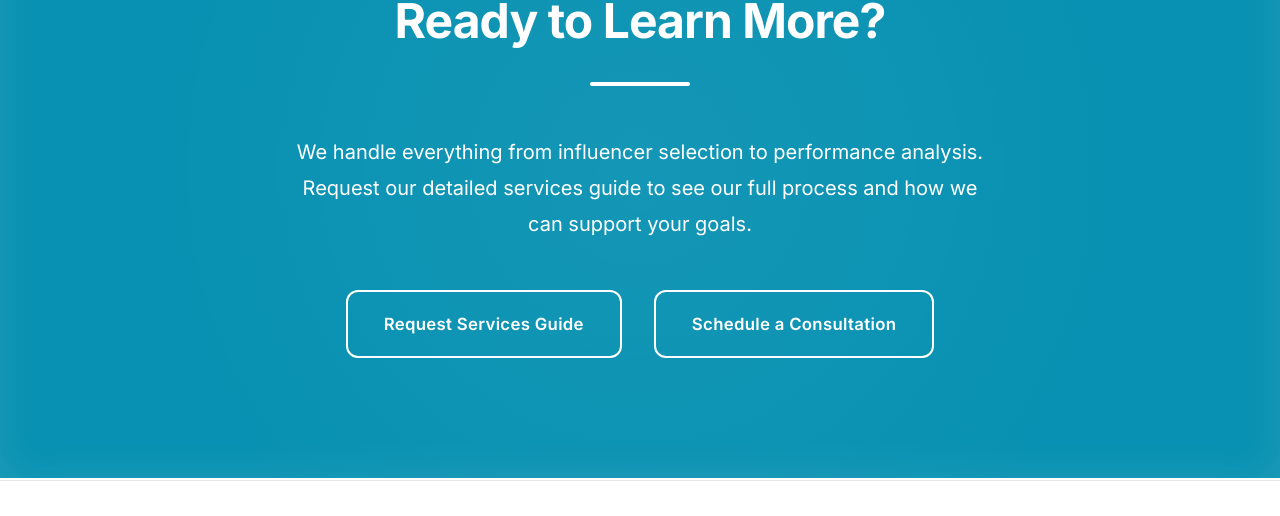
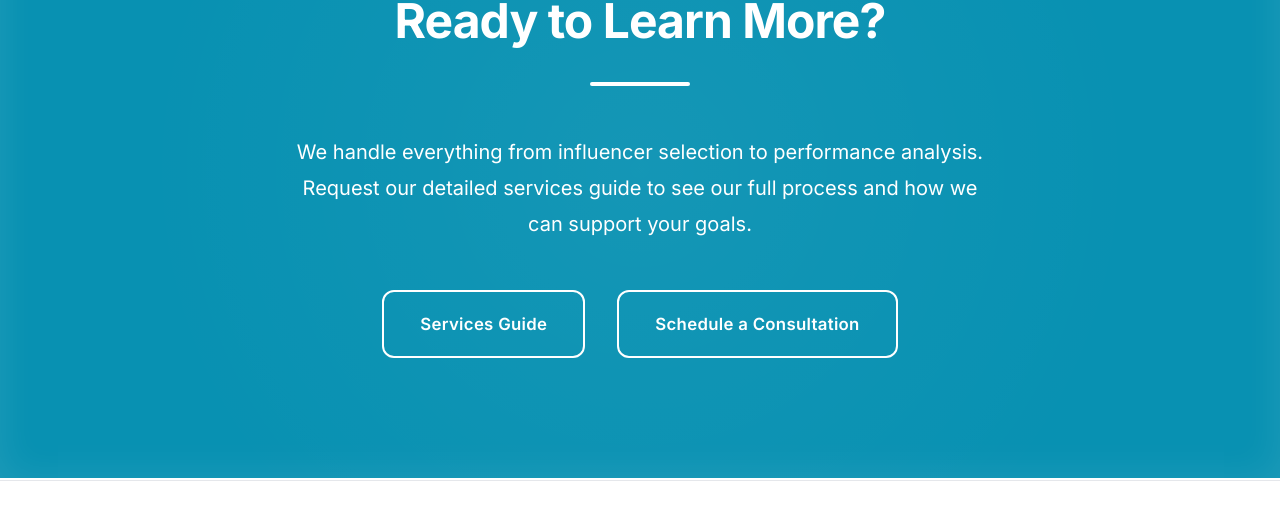
Before and after one commit to moeahmed111/Tetherlabs.net, a website: page index.html in a window 1280 px wide. Shown: the part 4421-4937 px from the top of the page. Drawn offline with Linux system fonts and the light colour scheme.

Commit message:
Shorten button text from 'Request Services Guide' to 'Services Guide'
- More concise and direct call-to-action
- Reduces button length for better visual balance
- Cleaner, more scannable CTA section

```diff
--- a/index.html
+++ b/index.html
@@ -207,7 +207,7 @@
                     <p>We handle everything from influencer selection to performance analysis. Request our detailed services guide to see our full process and how we can support your goals.</p>
                 </div>
                 <div class="contact-cta">
-                    <a href="mailto:contact@tetherlabs.net?subject=Services Guide Request" class="btn-primary large">Request Services Guide</a>
+                    <a href="mailto:contact@tetherlabs.net?subject=Services Guide Request" class="btn-primary large">Services Guide</a>
                     <a href="mailto:contact@tetherlabs.net?subject=Consultation Request" class="btn-primary large">Schedule a Consultation</a>
                 </div>
             </div>
```
